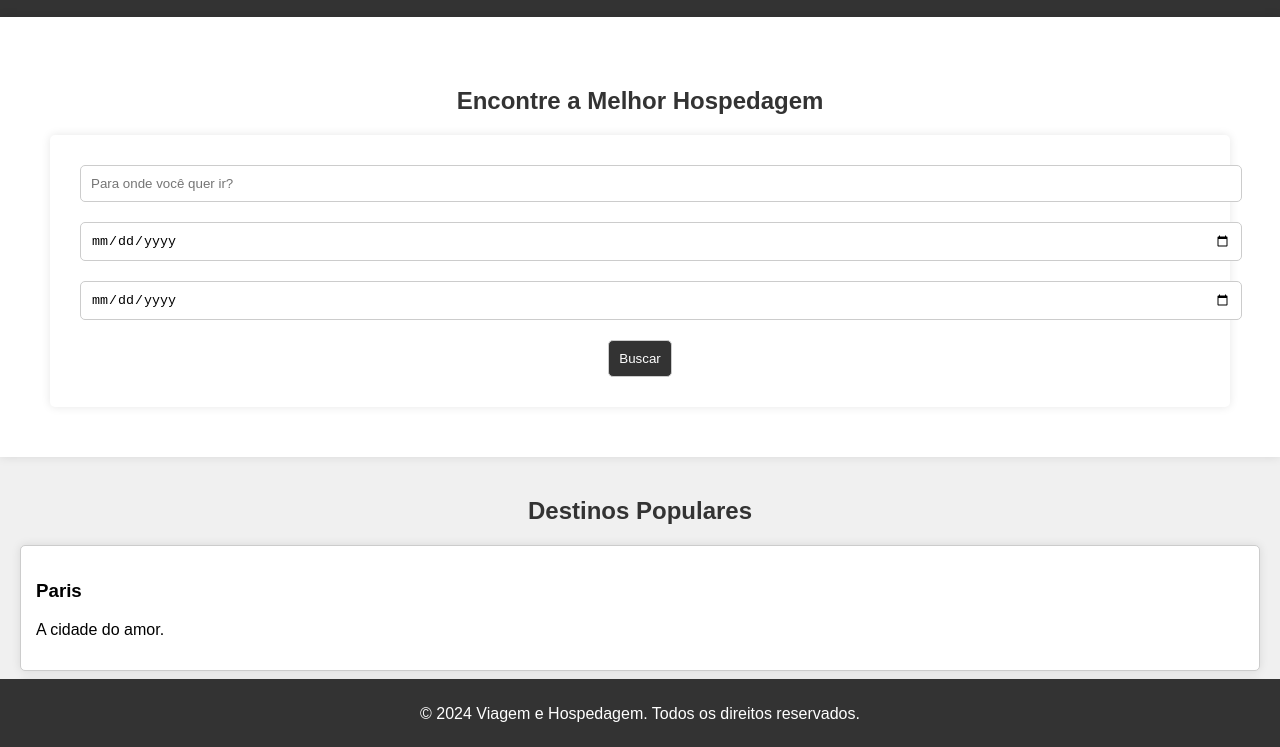
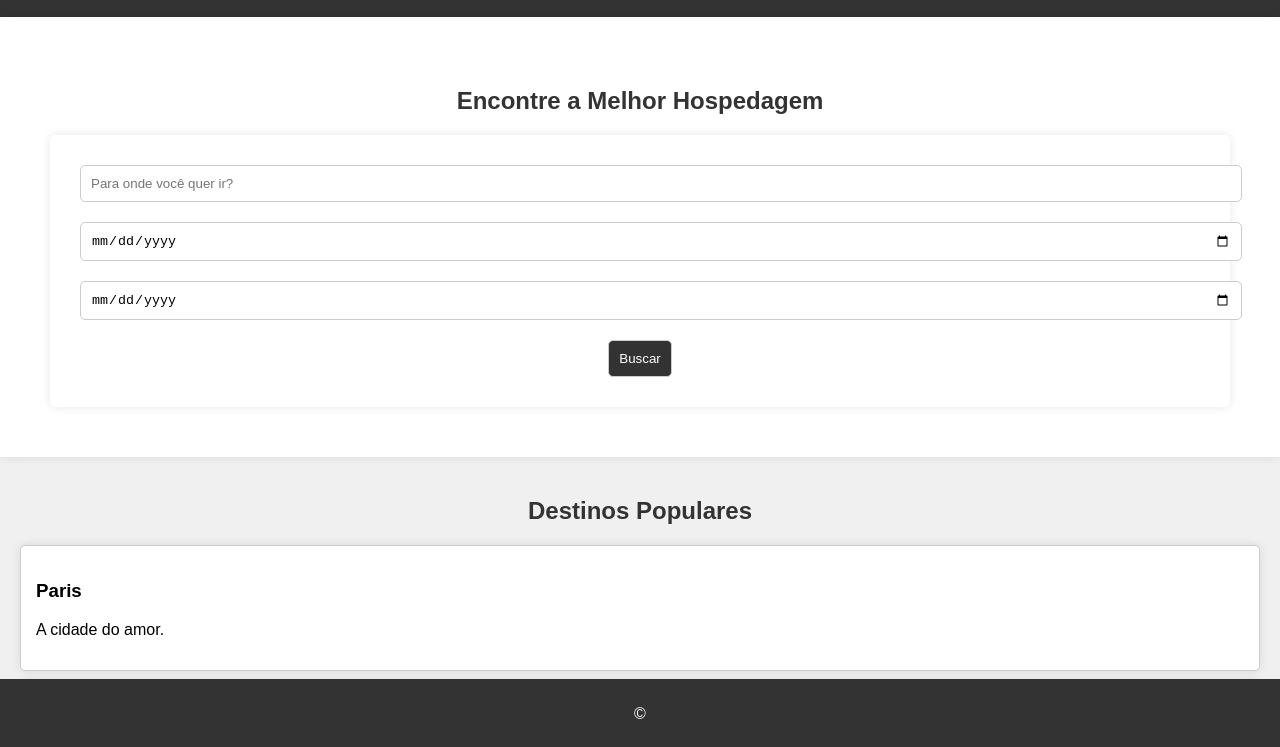
Before and after one commit to maviramos/viagemehospedagem, a plain HTML site: page index.html in a window 1280 px wide. Shown: the part 51-798 px from the top of the page. Drawn offline with Linux system fonts and the light colour scheme.

Commit message:
site inicial

```diff
--- a/index.html
+++ b/index.html
@@ -72,7 +72,7 @@
     </section>
 
     <footer>
-        <p>&copy; 2024 Viagem e Hospedagem. Todos os direitos reservados.</p>
+        <p>&copy;</p>
     </footer>
 
     <script src="script.js"></script>
```
